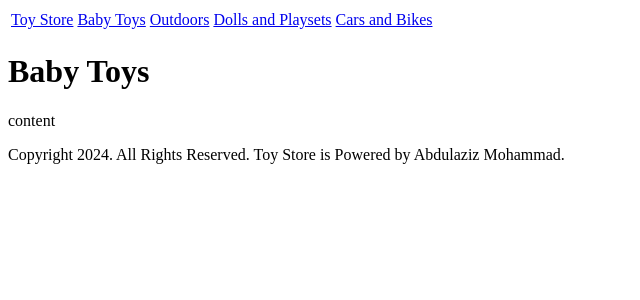
After one commit to Flynstic/toy_store_website, a Django app: template apps/templates/toymodule/babyToys.html in a window 1280 px wide. The commit adds this page. Shown: the top 300 px of the page, without its empty margins (0-640 px from the left). Run offline with Django 5.2, Linux system fonts and the light colour scheme; the template is opened without the code that fills it, so the values that code supplies are empty.

Commit message:
add templates

```diff
--- /dev/null
+++ b/apps/templates/includes/footer.html
@@ -0,0 +1,3 @@
+<footer>
+    <p>Copyright 2024. All Rights Reserved. Toy Store is Powered by Abdulaziz Mohammad.</p>
+</footer>
--- /dev/null
+++ b/apps/templates/includes/header.html
@@ -0,0 +1,21 @@
+<header>
+    <table>
+        <tr>
+            <td>
+                <a href='/'>Toy Store</a>
+            </td>
+            <td>
+                <a href='/baby-toys'>Baby Toys</a>
+            </td>
+            <td>
+                <a href='/outdoors'>Outdoors</a>
+            </td>
+            <td>
+                <a href='/dolls-and-playsets'>Dolls and Playsets</a>
+            </td>
+            <td>
+                <a href='/cars-and-bikes'>Cars and Bikes</a>
+            </td>
+        </tr>
+    </table>
+</header>
--- /dev/null
+++ b/apps/templates/layouts/base.html
@@ -0,0 +1,23 @@
+<!DOCTYPE html>
+<html lang="en">
+   <head>
+      <meta charset="utf-8">
+      <meta name="viewport" content="width=device-width">
+      <title>
+         Toy Store - {% block title %}{% endblock %}
+      </title>
+
+      <!-- here you put your stylesheets-->
+      <!-- here you put your js-->
+   </head>
+   <body>
+
+      {% include 'includes/header.html' %}
+
+      {% block content %}
+      {% endblock content %}
+
+      {% include 'includes/footer.html' %}
+
+   </body>
+</html>
--- /dev/null
+++ b/apps/templates/toymodule/babyToys.html
@@ -0,0 +1,8 @@
+{% extends "layouts/base.html" %}
+
+{% block title %} Baby Toys {% endblock %}
+
+{% block content %}
+<h1>Baby Toys</h1>
+<p>content</p>
+{% endblock content %}
```
Also changed, not shown: apps/templates/toymodule/carsAndBikes.html (added, +8 -0 lines), apps/templates/toymodule/dollsAndPlaysets.html (added, +8 -0 lines), apps/templates/toymodule/index.html (+9 -2 lines), apps/templates/toymodule/outdoors.html (added, +8 -0 lines), apps/templates/includes/sidebar.html (added).
